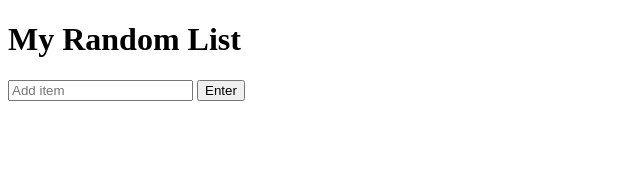
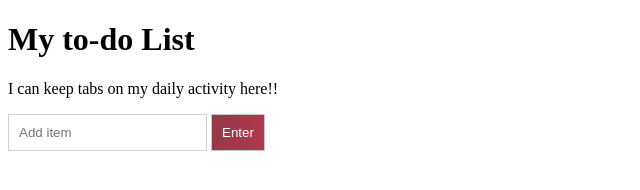
Before and after one commit to OluJoseph/Shopping-List, a plain HTML site: page index.html in a window 1280 px wide. Shown: the whole page, without its empty margins (0-640 px from the left). Drawn offline with Linux system fonts and the light colour scheme.

Commit message:
Add files via upload

```diff
--- a/index.html
+++ b/index.html
@@ -4,10 +4,11 @@
     <meta charset="UTF-8">
     <meta name="viewport" content="width=device-width, initial-scale=1.0">
     <link rel="stylesheet" type="text/css" href="style.css">
-    <title>List</title>
+    <title>My List</title>
 </head>
 <body>
-    <h1>My Random List</h1>
+    <h1>My to-do List</h1>
+    <p> I can keep tabs on my daily activity here!! </p>
 
     <input id="input" type="text" placeholder="Add item">
     <button id="enter">Enter</button>
--- a/style.css
+++ b/style.css
@@ -6,7 +6,7 @@
   position: absolute;
   border: none;
   color: red;
-  font-size: 10px;
+  font-size: 12px;
   outline: none;
   background: none;
   left: 200px;
@@ -26,3 +26,20 @@ ul li{
 .done {
   text-decoration: line-through;
 }
+
+input {
+  background-color: white;
+  border: 1px solid rgb(209, 209, 209);
+  padding: 10px;
+}
+
+#enter {
+  padding: 10px;
+  color: rgb(255, 255, 255);
+  background: linear-gradient(to right, rgb(150, 56, 72), rgb(175, 57, 77));
+  border: 1px solid rgb(199, 199, 199);
+}
+
+ul {
+  padding-left: 10px;
+}
```
